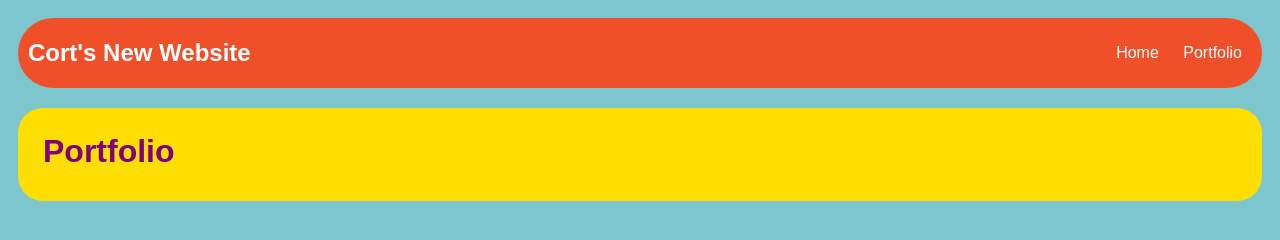
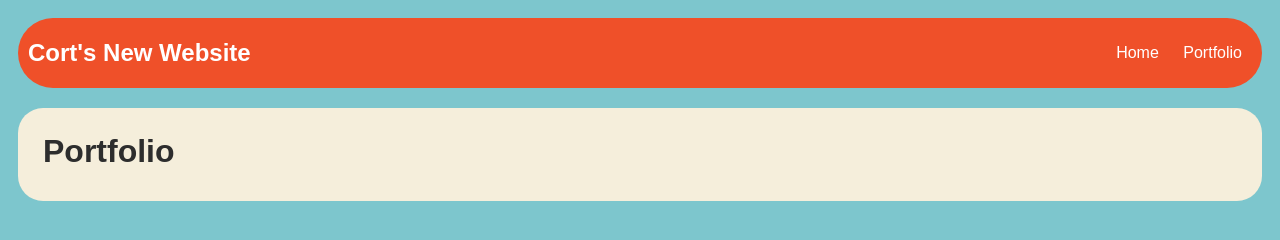
Before and after one commit to TheInquisition2/cortblackwell.github.io, a plain HTML site: page portfolio.html in a window 1280 px wide. Drawn offline with nearby package versions, Linux system fonts and the light colour scheme; no server answers.

Commit message:
changing colors

```diff
--- a/portfolio.html
+++ b/portfolio.html
@@ -7,7 +7,7 @@
          <style type="text/css">
             body {
                 background: rgb(125, 198, 205);
-                color: purple;
+                color: rgb(45, 45, 45);
                 padding: 10px;
                 font-family: arial;
             }
@@ -53,7 +53,7 @@
 
             /* main container area beneath menu */
             main {
-                background: rgb(255,223,0);
+                background: rgb(245, 238, 219);
                 display: flex;
                 border-radius: 25px;
             }
```
Also changed, not shown: index.html (+1 -1 lines).
